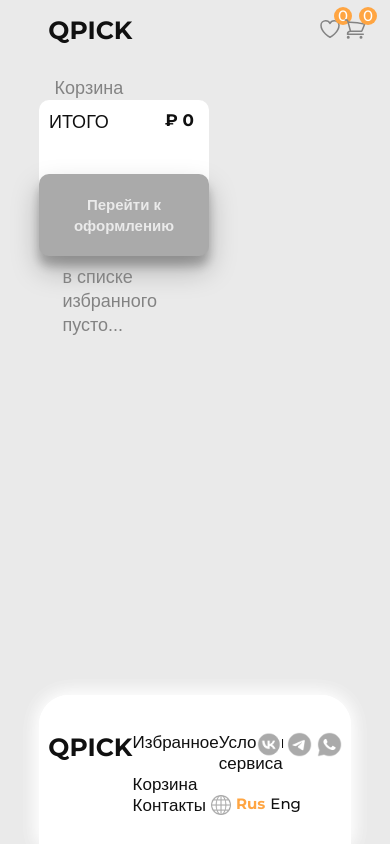
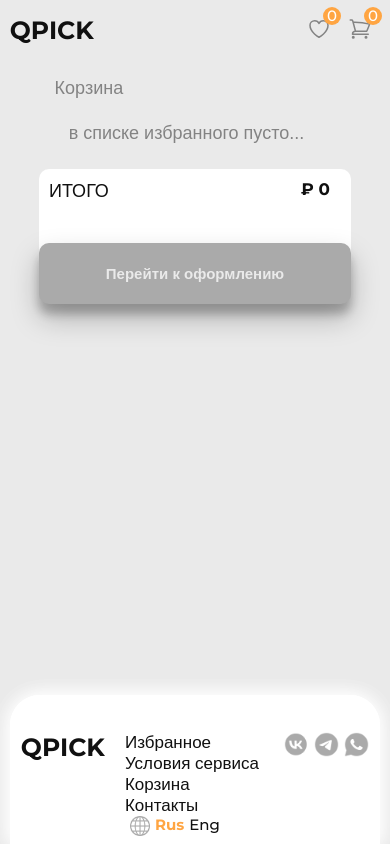
Before and after one commit to Zhurilovaa/Neoflex_Test_Task, a React (Create React App) app in the folder headphone-store/: page /qpick/basket in a window 390 px wide. Built offline with nearby package versions, Linux system fonts and the light colour scheme.

Commit message:
адаптивная вёрстка

```diff
--- a/headphone-store/src/app/Basket/Basket.css
+++ b/headphone-store/src/app/Basket/Basket.css
@@ -3,13 +3,18 @@
   display: flex;
   flex-direction: row;
   justify-content: space-between;
-  flex-wrap: wrap;
+  @media (max-width: 750px) {
+    flex-direction: column;
+  }
 }
 
 .list-buy{
   display: flex;
   flex-direction: column;
   width: 60%;
+  @media (max-width: 750px) {
+    width: 100%;
+  }
 }
 
 
@@ -18,6 +23,10 @@
   display: flex;
   flex-direction: row;
   justify-content: space-between;
+  @media (max-width: 750px) {
+    width: 100%;
+    flex-direction: column;
+  }
 }
 
 .title-and-price{
@@ -38,6 +47,10 @@
   min-width: 170px;
   background-color: var(--color-white);
   border-radius: 10px;
+  margin: 8px 0px;
+  @media (max-width: 750px) {
+    width: 100%;
+  }
 }
 .pay .name-section{
   margin:0;
@@ -58,7 +71,7 @@
 
 .pay .add-and-price__price{
   font-family: 'Montserrat';
-  margin-right: 25px;
+  margin-right: 10%;
   font-size: 1.2em;
   font-weight:bold;
   color: var(--color-text-black);
@@ -87,6 +100,9 @@
 .empty{
   width: 60%;
   padding:5%;
+  @media (max-width: 750px) {
+    width: 100%;
+  }
 }
 .name-section{
   font-size: 18px;
--- a/headphone-store/src/app/Basket/Basket.tsx
+++ b/headphone-store/src/app/Basket/Basket.tsx
@@ -26,6 +26,19 @@ export function Basket() {
         <div className="part">
           <div className="name-section">Корзина</div>
           <div className="basket">
+            {countBasket ? (
+              <div className="list-buy">
+                {headphoneListCurr
+                  .filter((product) => product.countInBasket)
+                  .map((product: HeadphoneData, index = 0) => (
+                    <Headphone key={index} basketOn={true} product={product} />
+                  ))}
+              </div>
+            ) : (
+              <div className="empty">
+                <div className="name-section">в списке избранного пусто...</div>
+              </div>
+            )}
             <div className="pay">
               <div className="price-all-product">
                 <div className="name-section">ИТОГО</div>
@@ -40,19 +53,6 @@ export function Basket() {
                 </button>
               </div>
             </div>
-            {countBasket ? (
-              <div className="list-buy">
-                {headphoneListCurr
-                  .filter((product) => product.countInBasket)
-                  .map((product: HeadphoneData, index = 0) => (
-                    <Headphone key={index} basketOn={true} product={product} />
-                  ))}
-              </div>
-            ) : (
-              <div className="empty">
-                <div className="name-section">в списке избранного пусто...</div>
-              </div>
-            )}
           </div>
         </div>
       </div>
--- a/headphone-store/src/app/Footer/Footer.css
+++ b/headphone-store/src/app/Footer/Footer.css
@@ -1,6 +1,6 @@
 .footer{
-  width: 80%;
-  height: 149px;
+  width: 90%;
+  min-height: 149px;
 
   position:fixed;
   margin-left: auto;
@@ -12,14 +12,27 @@
   background: var(--color-white);
   box-shadow: 0px 0px 20px var(--color-white);
   border-radius: 30px 30px 0px 0px;
+
+  @media (max-width: 400px) {
+    width: 95%;
+  }
+  @media (max-width: 375px) {
+    height: 200px;
+    display: grid;
+    grid-template-areas: "logo" "links" "social";
+  }
 }
 
 
-.logo{
+.footer .logo{
   position: absolute;
   left: 3%;
   top: 25%;
   bottom: 25%;
+  @media (max-width: 375px) {
+    grid-area: logo;
+    width: 100%;
+  }
 }
 
 .name-shop{
@@ -60,6 +73,11 @@
   font-size: 17px;
   line-height: 21px;
   color: var(--color-text-black);
+  @media (max-width: 375px) {
+    grid-area: links;
+    width: 100%;
+    justify-content: center;
+  }
 }
 
 p:hover{
@@ -75,11 +93,18 @@ p:hover{
   flex-direction: row;
   flex-wrap: nowrap;
   justify-content: space-between;
+  @media (max-width: 660px){
+    flex-direction: column;
+    padding: 0px 4px;
+  }
 }
 .links__lang-part{
   display: flex;
   flex-direction: row;
   justify-content: space-between;
+  @media (max-width: 660px){
+    justify-content: flex-start;
+  }
 }
 .links__lang{
   margin-left: 5px;
@@ -114,6 +139,10 @@ p:hover{
   right: 3%;
   top: 25%;
   bottom: 25%;
+  @media (max-width: 375px) {
+    grid-area: social;
+    width: 100%;
+  }
 }
 
 .social-media__icon{
--- a/headphone-store/src/app/Footer/Footer.tsx
+++ b/headphone-store/src/app/Footer/Footer.tsx
@@ -16,6 +16,10 @@ export function Footer() {
     console.log('Navigate Basket work!');
     navigateMainPage(`/qpick/basket`, { replace: false });
   }
+  function handleNavigateFavoritesPage() {
+    console.log('Navigate Favorites work!');
+    navigateMainPage(`/qpick/favorites`, { replace: false });
+  }
 
   return (
     <div className="footer">
@@ -25,7 +29,7 @@ export function Footer() {
         </a>
       </div>
       <div className="links">
-        <div className="links__part">
+        <div className="links__part" onClick={handleNavigateFavoritesPage}>
           <div>
             <p>Избранное</p>
           </div>
--- a/headphone-store/src/app/HeadPhone/HeadPhone.css
+++ b/headphone-store/src/app/HeadPhone/HeadPhone.css
@@ -3,13 +3,18 @@
   flex-direction: column;
   flex-wrap: nowrap;
   justify-content:flex-start;
-  width: 300px;
+  min-width: 260px;
   margin: 8px;
   background-color: var(--color-white);
   border-radius: 10px;
   padding: 10px;
+  @media (max-width: 375px)
+  {
+    min-width: 240px;
+    margin: 8px 0px;
+  }
+}
 
-}
 .product-element:hover{
   box-shadow: 0 14px 28px rgba(0,0,0,0.25), 0 10px 10px rgba(0,0,0,0.22);
   transition: all 0.8s;
@@ -26,6 +31,7 @@
   display: flex;
   flex-direction: row;
   justify-content: center;
+
 }
 
 .img-product{
@@ -118,15 +124,19 @@
 
 .product-in-basket{
   width:100%;
-  min-width: 420px;
+  min-width: 260px;
   margin-top: 1%;
   display: flex;
   flex-direction: column;
   flex-wrap: wrap;
   justify-content: space-around;
   background-color:  var(--color-white);
-  margin: 8px;
+  margin: 8px 0px;
   border-radius: 10px;
+  @media (max-width: 650px) {
+    min-width: 240px;
+    justify-content: center;
+  }
 }
 .product-in-basket:hover{
   box-shadow: 0 14px 28px rgba(0,0,0,0.25), 0 10px 10px rgba(0,0,0,0.22);
@@ -232,3 +242,9 @@
 
   color: var(--color-grey-dark);
 }
+
+.buy .add-and-price__add{
+  display: flex;
+  flex-direction: row;
+  flex-wrap: nowrap;
+}
--- a/headphone-store/src/app/HeadPhone/Headphone.tsx
+++ b/headphone-store/src/app/HeadPhone/Headphone.tsx
@@ -70,9 +70,25 @@ export function Headphone({ basketOn, product }: HeadphoneProps) {
               <div className="rate-and-buy__rate-value">{product.rate}</div>
             </div>
             <div className="buy">
-              <button className="button-buy" onClick={handleBuyProduct}>
-                Купить
-              </button>
+              {!product.countInBasket ? (
+                <button className="button-buy" onClick={handleBuyProduct}>
+                  Купить
+                </button>
+              ) : (
+                <div className="add-and-price__add">
+                  <div className="add-and-price__minus-plus">
+                    <button className="button-minus-plus" onClick={handleSubProduct}>
+                      -
+                    </button>
+                  </div>
+                  <div className="add-and-price__count">{product.countInBasket}</div>
+                  <div className="add-and-price__minus-plus">
+                    <button className="button-minus-plus" onClick={handleAddProduct}>
+                      +
+                    </button>
+                  </div>
+                </div>
+              )}
             </div>
           </div>
         </div>
--- a/headphone-store/src/app/HeadphoneList/HeadphoneList.css
+++ b/headphone-store/src/app/HeadphoneList/HeadphoneList.css
@@ -15,6 +15,9 @@
   padding-bottom: 170px;
   display: flex;
   flex-direction: column;
+  @media (max-width: 375px) {
+    padding-bottom: 221px;
+  }
 }
 
 .name-section {
--- a/headphone-store/src/app/HeadphoneList/HeadphoneList.tsx
+++ b/headphone-store/src/app/HeadphoneList/HeadphoneList.tsx
@@ -36,7 +36,7 @@ export function HeadphoneList() {
           </div>
         </div>
       </div>
-      <div className="footer">
+      <div>
         <Footer />
       </div>
     </div>
--- a/headphone-store/src/app/MainMenu/MainMenu.css
+++ b/headphone-store/src/app/MainMenu/MainMenu.css
@@ -1,5 +1,5 @@
 .head {
-    width: 80%;
+    width: 90%;
     height: 60px;
     background-color: var(--color-backgrount);
 
@@ -9,6 +9,10 @@
     left: 0;
     right: 0;
     z-index: 3;
+
+    @media (max-width: 400px) {
+        width: 95%;
+    }
 }
 
 .logo{
@@ -27,16 +31,16 @@
     line-height: 30px;
 
     color: var(--color-text-black);
-    &:hover{
-        color: var(--color-orange-dark);
-        transition: all 0.5s;
-        cursor: pointer;
-    }
+}
+
+.name-shop:hover{
+    color: var(--color-orange-dark);
+    transition: all 0.5s;
+    cursor: pointer;
 }
 
 .menu-icons{
     position: absolute;
-    left: 89.51%;
     right: -0.27%;
     top: 0%;
     bottom: 0%;
@@ -54,10 +58,13 @@
     justify-content: center;
     align-items: stretch;
     position: relative;
-    &:hover{
-        animation: pulse 0.8s;
-        cursor: pointer;
-    }
+    margin: 0px 8px;
+
+}
+
+.menu-icons__element:hover{
+    animation: pulse 0.8s;
+    cursor: pointer;
 }
 
 .count-product{
```
Also changed, not shown: headphone-store/public/source/image-3.png, headphone-store/public/source/image-6.png.
